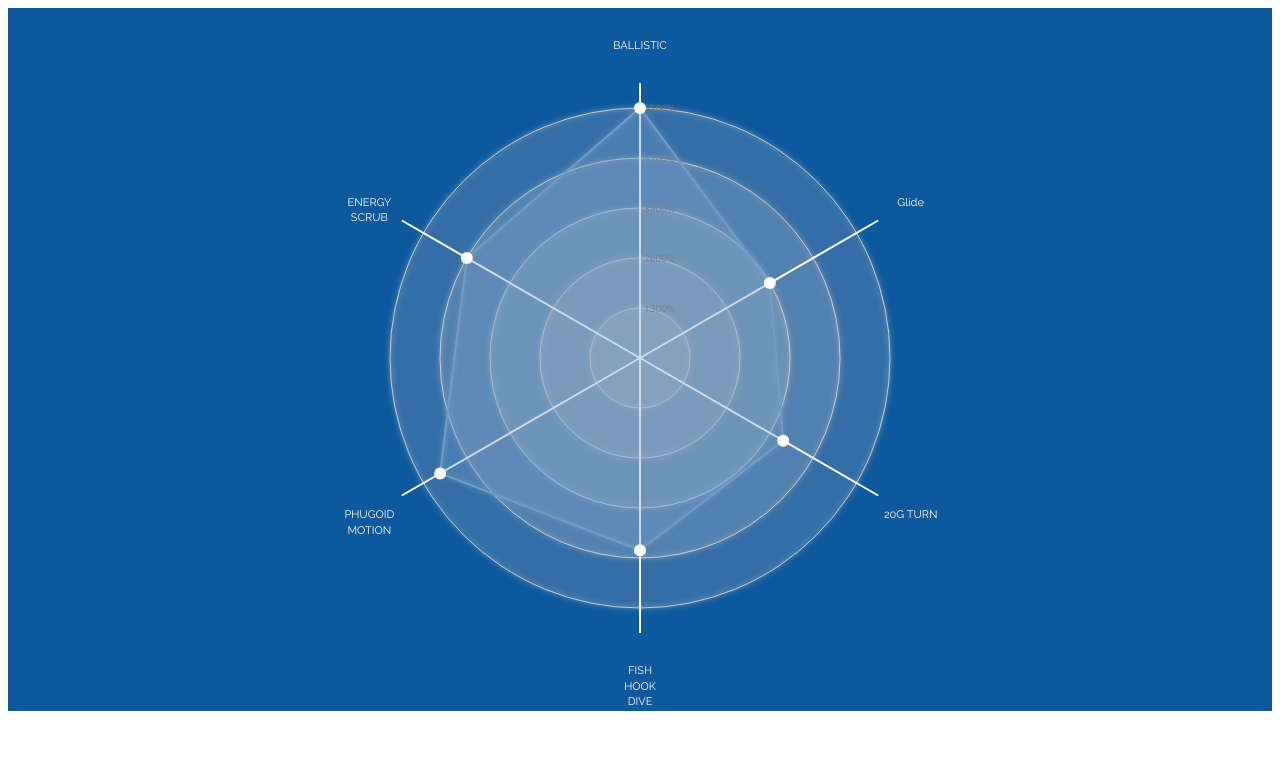
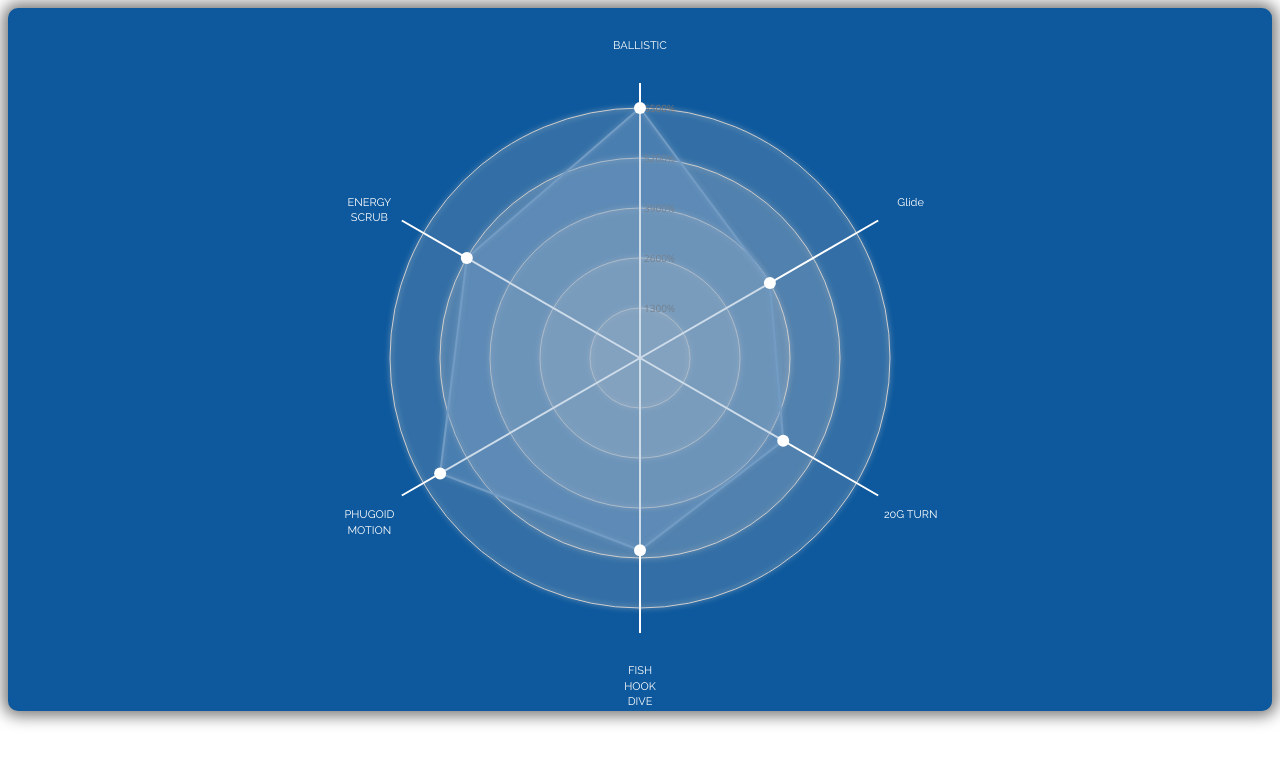
Before and after one commit to EvanPoe/spider-chart-interface, a plain HTML site: page index.html in a window 1280 px wide. Drawn offline with nearby package versions, Linux system fonts and the light colour scheme.

Commit message:
container styling

```diff
--- a/style.css
+++ b/style.css
@@ -17,12 +17,14 @@ body {
   fill: white;
 }
 
-
 .radarChart {
-    background-color: #0E599D;
-    color: white;
+  background-color: #0e599d;
+  color: white;
+  border-radius: 10px;
+  -webkit-box-shadow: 0px 0px 15px 5px rgba(0, 0, 0, 0.53);
+  box-shadow: 0px 0px 15px 5px rgba(0, 0, 0, 0.53);
 }
 
 .radarInvisibleCircle {
-    fill: white !important;
+  fill: white !important;
 }
```
Also changed, not shown: radarChart.js (indentation only).
